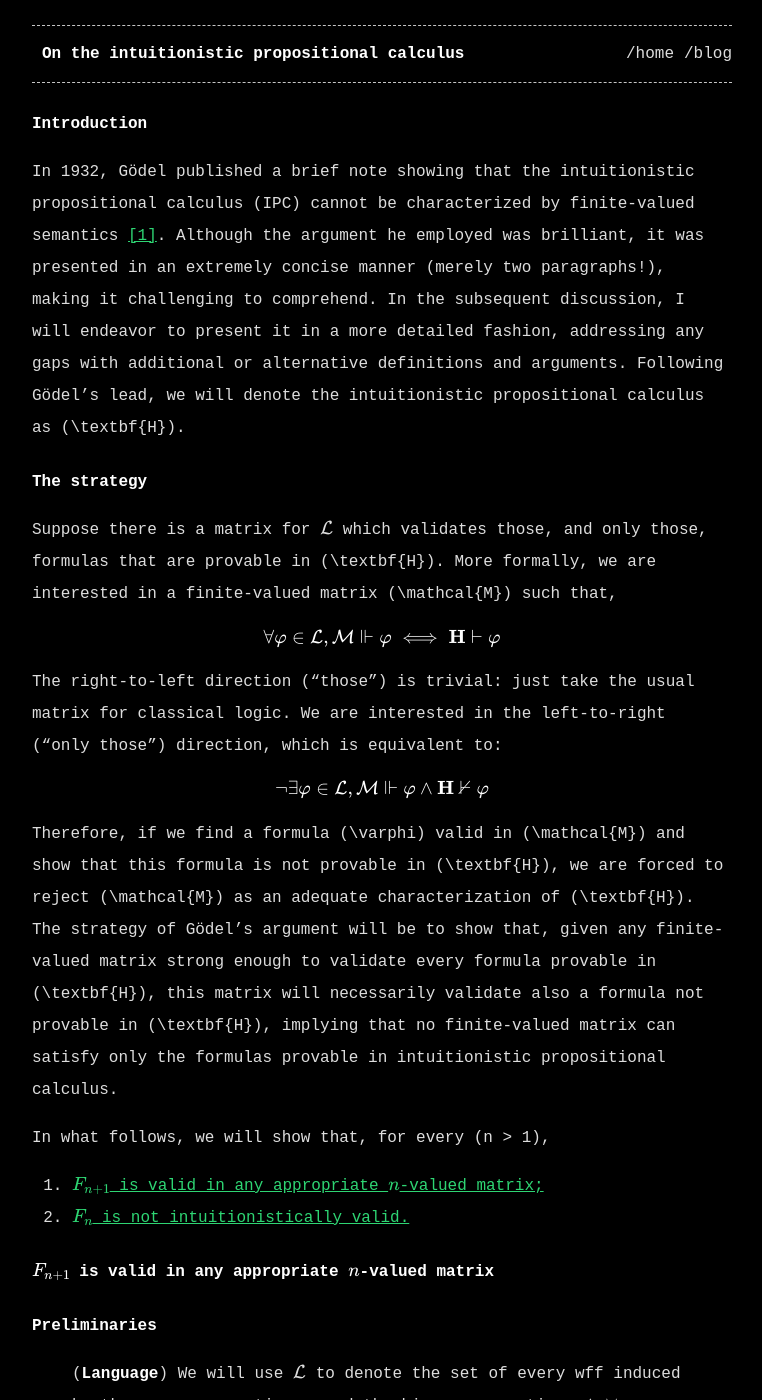
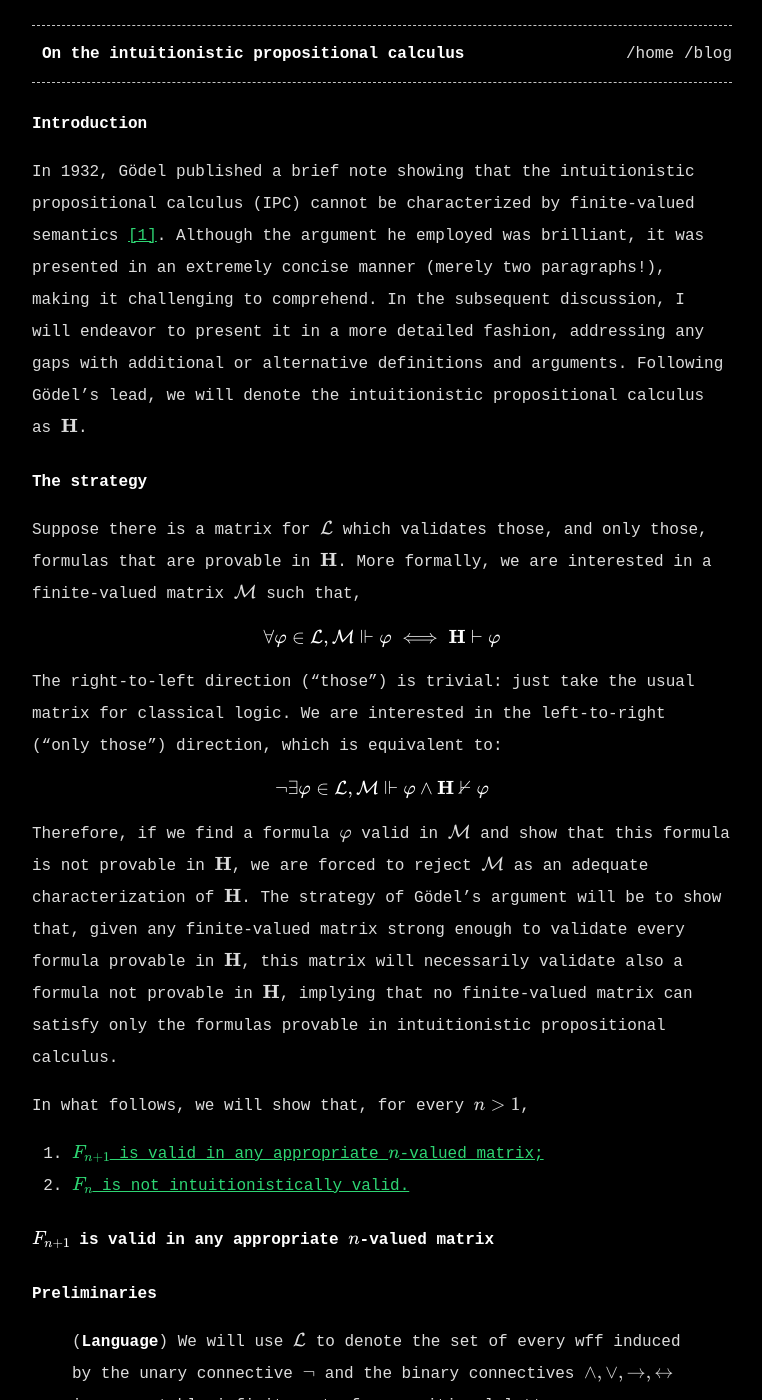
Before and after one commit to renatoleme/renatoleme.github.io, a Jekyll site: the page built from _posts/2024-01-10-godel-on-int-prop-calc.md, in a window 1280 px wide and 1400 px high. Shown: the whole window, without its empty margins (258-1020 px from the left). Built offline with Jekyll 4.4.1, drawn with Linux system fonts in a browser that asks for light colours; emoji names are drawn with the system emoji font; formulas are drawn with MathJax 3; some of the changed text lies outside the part shown.

```diff
--- a/_posts/2024-01-10-godel-on-int-prop-calc.md
+++ b/_posts/2024-01-10-godel-on-int-prop-calc.md
@@ -10,11 +10,11 @@ summary:
 
 # Introduction
 
-In 1932, Gödel published a brief note showing that the intuitionistic propositional calculus (IPC) cannot be characterized by finite-valued semantics [[1]](#references). Although the argument he employed was brilliant, it was presented in an extremely concise manner (merely two paragraphs!), making it challenging to comprehend. In the subsequent discussion, I will endeavor to present it in a more detailed fashion, addressing any gaps with additional or alternative definitions and arguments. Following Gödel's lead, we will denote the intuitionistic propositional calculus as \(\textbf{H}\).
+In 1932, Gödel published a brief note showing that the intuitionistic propositional calculus (IPC) cannot be characterized by finite-valued semantics [[1]](#references). Although the argument he employed was brilliant, it was presented in an extremely concise manner (merely two paragraphs!), making it challenging to comprehend. In the subsequent discussion, I will endeavor to present it in a more detailed fashion, addressing any gaps with additional or alternative definitions and arguments. Following Gödel's lead, we will denote the intuitionistic propositional calculus as $$\textbf{H}$$.
 
 # The strategy
 
-Suppose there is a matrix for $\mathcal{L}$ which validates those, and only those, formulas that are provable in \(\textbf{H}\). More formally, we are interested in a finite-valued matrix \(\mathcal{M}\) such that,
+Suppose there is a matrix for $$\mathcal{L}$$ which validates those, and only those, formulas that are provable in $$\textbf{H}$$. More formally, we are interested in a finite-valued matrix $$\mathcal{M}$$ such that,
 
 $$ \forall \varphi \in \mathcal{L}, \mathcal{M} \Vdash \varphi \iff \textbf{H} \vdash \varphi $$
 
@@ -22,9 +22,9 @@ The right-to-left direction ("those") is trivial: just take the usual matrix for
 
 $$\neg \exists \varphi \in \mathcal{L}, \mathcal{M} \Vdash \varphi \land \textbf{H} \nvdash \varphi$$
 
-Therefore, if we find a formula \(\varphi\) valid in \(\mathcal{M}\) and show that this formula is not provable in \(\textbf{H}\), we are forced to reject \(\mathcal{M}\) as an adequate characterization of \(\textbf{H}\). The strategy of Gödel's argument will be to show that, given any finite-valued matrix strong enough to validate every formula provable in \(\textbf{H}\), this matrix will necessarily validate also a formula not provable in \(\textbf{H}\), implying that no finite-valued matrix can satisfy only the formulas provable in intuitionistic propositional calculus.
+Therefore, if we find a formula $\varphi$ valid in $\mathcal{M}$ and show that this formula is not provable in $\textbf{H}$, we are forced to reject $\mathcal{M}$ as an adequate characterization of $\textbf{H}$. The strategy of Gödel's argument will be to show that, given any finite-valued matrix strong enough to validate every formula provable in $\textbf{H}$, this matrix will necessarily validate also a formula not provable in $\textbf{H}$, implying that no finite-valued matrix can satisfy only the formulas provable in intuitionistic propositional calculus.
 
-In what follows, we will show that, for every \(n > 1\),
+In what follows, we will show that, for every $n > 1$,
 
 1. [$F_{n+1}$ is valid in any appropriate $n$-valued matrix;](#step1)
 2. [$F_n$ is not intuitionistically valid.](#step2)
@@ -37,7 +37,7 @@ In what follows, we will show that, for every \(n > 1\),
 
 > (**Matrix**) A matrix for $\mathcal{L}$ is a tuple $\mathcal{M} = \langle \mathcal{V}, \mathcal{D}, \mathcal{O} \rangle$ where $\langle  \mathcal{V}, \mathcal{O} \rangle$ is an algebra for $\mathcal{L}$ and $\mathcal{D} \subset \mathcal{V}$ is the set of designated values.
 
-> (**Valuation function**) Given a matrix $\mathcal{M} = \langle \mathcal{V}, \mathcal{D}, \mathcal{O} \rangle$, a valuation in \(\mathcal{M}\) is a function $v : \mathcal{L} \rightarrow \mathcal{V}$ such that, for every $n$-ary connective $\circ$ and every $\alpha_1,\ldots,\alpha_n \in \mathcal{L}$,
+> (**Valuation function**) Given a matrix $\mathcal{M} = \langle \mathcal{V}, \mathcal{D}, \mathcal{O} \rangle$, a valuation in $\mathcal{M}$ is a function $v : \mathcal{L} \rightarrow \mathcal{V}$ such that, for every $n$-ary connective $\circ$ and every $\alpha_1,\ldots,\alpha_n \in \mathcal{L}$,
 >$$v (\circ(\alpha_1, \ldots, \alpha_n)) = \tilde \circ (v(\alpha_1),\ldots,v(\alpha_n))$$ where $\tilde \circ \in \mathcal{O}$ is the algebraic counterpart of the connective.
 
 > (**Valid formula**) We say that a formula $\varphi \in \mathcal{L}$ is valid in a matrix $\mathcal{M} = \langle \mathcal{V}, \mathcal{D}, \mathcal{O} \rangle$ if, and only if, for every valuation function $v$, $v(\varphi) \in \mathcal{D}$. We will denote this as $\mathcal{M} \Vdash \varphi$.
@@ -56,9 +56,9 @@ where $p_i$ and $p_k$ are propositional letters. Here are some examples.
 | 3 | $(p_1 \leftrightarrow p_2) \lor (p_1 \leftrightarrow p_3) \lor (p_2 \leftrightarrow p_3)$ |
 | 4 | $(p_1 \leftrightarrow p_2) \lor (p_1 \leftrightarrow p_3) \lor (p_1 \leftrightarrow p_4) \lor (p_2 \leftrightarrow p_3) \lor (p_2 \leftrightarrow p_4) \lor (p_3 \leftrightarrow p_4)$ |
 
-> **Lemma 1** Let $n \geq 1$. For every n-valued matrix \(\mathcal{M}\) such that $\mathcal{M} \Vdash (p \leftrightarrow p) \lor q$, we have that $\mathcal{M} \Vdash F_{n+1}$.
+> **Lemma 1** Let $n \geq 1$. For every n-valued matrix $\mathcal{M}$ such that $\mathcal{M} \Vdash (p \leftrightarrow p) \lor q$, we have that $\mathcal{M} \Vdash F_{n+1}$.
 
-> **Proof** Let $\mathcal{M} = \langle \mathcal{V}, \mathcal{D}, \mathcal{O} \rangle$, where $\mathcal{V} = \{ 1, 2, \ldots, n \}$, be a matrix. By definition, a valuation in \(\mathcal{M}\) is a function $v : \mathcal{L} \to \mathcal{V}$. Assume that $\mathcal{D} \subset V$ is the set of designated values. We want to show that, for every $v$, $v(F_{n+1}) \in \mathcal{D}$. Let $v'$ be a valuation function. Now, note that $F_{n+1}$ have $n+1$ propositional letters and, by hypothesis, we have only $n$ truth-values. By the **pigeonhole principle**, we are forced to conclude that there are at least two propositional letters, say $p_i$ and $p_j$, such that $v'(p_i) = v'(p_j)$ (**A**). Now, let us rearrange the expression in the following way: $F_{n+1} = (p_i \leftrightarrow p_j) \lor \varphi$ and let $\beta = (p \leftrightarrow p) \lor q$. By hypothesis, for every valuation $v$ in \(\mathcal{M}\), $v(\beta) \in \mathcal{D}$. In particular, $v'(\beta) \in \mathcal{D}$. By uniform substitution, $v'(\beta[p_i / p, \varphi / q]) \in \mathcal{D}$ (**B**). Now, by definition of valuation function,
+> **Proof** Let $\mathcal{M} = \langle \mathcal{V}, \mathcal{D}, \mathcal{O} \rangle$, where $\mathcal{V} = \{ 1, 2, \ldots, n \}$, be a matrix. By definition, a valuation in $\mathcal{M}$ is a function $v : \mathcal{L} \to \mathcal{V}$. Assume that $\mathcal{D} \subset V$ is the set of designated values. We want to show that, for every $v$, $v(F_{n+1}) \in \mathcal{D}$. Let $v'$ be a valuation function. Now, note that $F_{n+1}$ have $n+1$ propositional letters and, by hypothesis, we have only $n$ truth-values. By the **pigeonhole principle**, we are forced to conclude that there are at least two propositional letters, say $p_i$ and $p_j$, such that $v'(p_i) = v'(p_j)$ (**A**). Now, let us rearrange the expression in the following way: $F_{n+1} = (p_i \leftrightarrow p_j) \lor \varphi$ and let $\beta = (p \leftrightarrow p) \lor q$. By hypothesis, for every valuation $v$ in $\mathcal{M}$, $v(\beta) \in \mathcal{D}$. In particular, $v'(\beta) \in \mathcal{D}$. By uniform substitution, $v'(\beta[p_i / p, \varphi / q]) \in \mathcal{D}$ (**B**). Now, by definition of valuation function,
 $$v'(F_{n+1}) = \tilde \lor (\tilde \leftrightarrow(v'(p_i),v'(p_j)),v'(\varphi))$$ Using (**A**) and (**B**), we conclude that $v'(F_{n+1}) \in \mathcal{D}$, as desired.
 
 As a consequence of this lemma, we can conclude, for instance, that in the usual $2$-valued matrix for classical logic, the formula $(p \leftrightarrow q) \lor (p \leftrightarrow r) \lor (q \leftrightarrow r)$ is valid. More generally, every $F_n$ with $n \geq 3$ is true in classical logic. As a consequence of the next lemma, we will conclude that the same is not the case on IPC.
```
